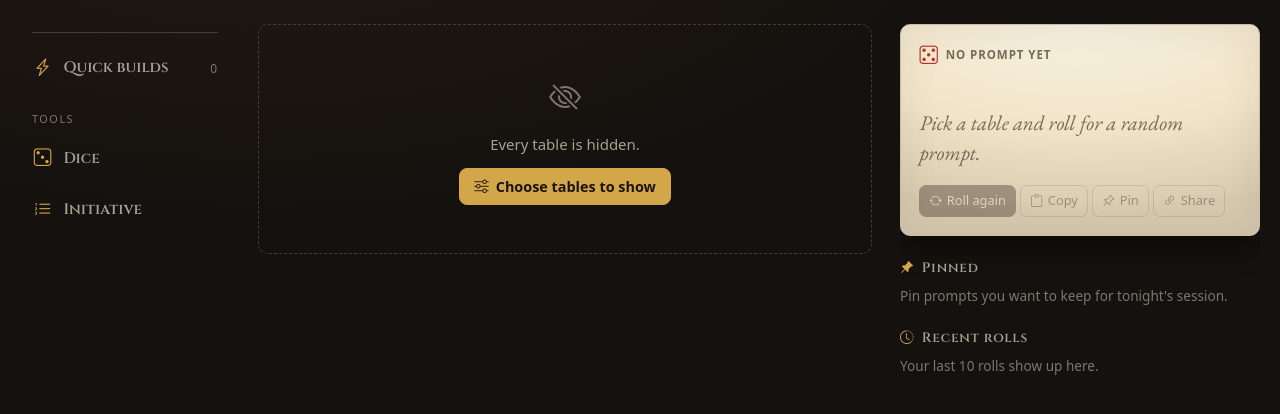
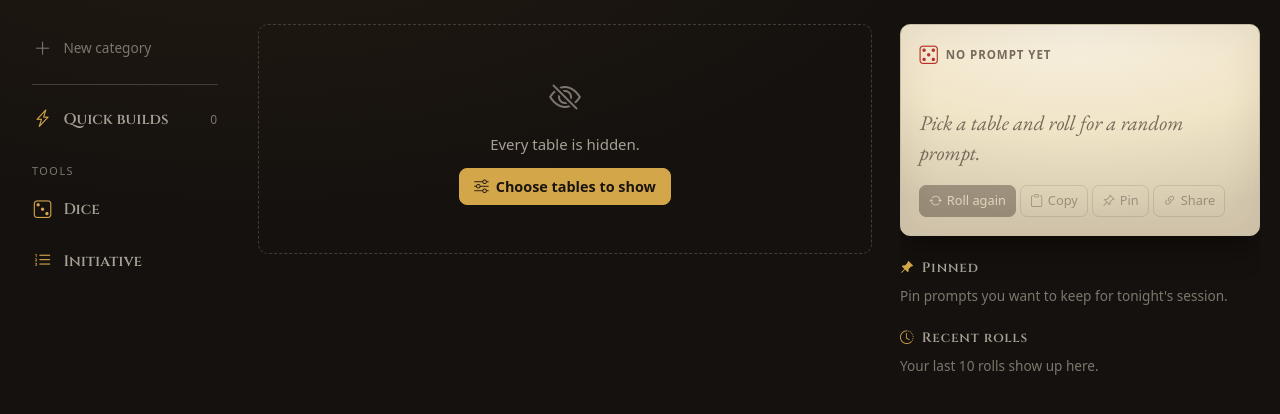
Before and after one commit to EonViljoen/Dnd-Generator-PythonFlask, a Flask app: page /cards in a window 1280 px wide. Shown: the part 65-479 px from the top of the page. Run offline with Flask 3, Linux system fonts and the light colour scheme; data that the repository does not hold is empty; parts of the project's set-up code (start-up, migrations or seed data) failed here and were passed over; some libraries are stand-ins or nearby versions.

Commit message:
Rename and move tables, duplicate built-ins, create and rename categories
- Own tables: "Rename or move" in the edit panel (name + category, or a
  new category). Built-in tables and personal copies keep their names;
  they get "Duplicate as my own table" instead, which makes a separate
  own table that can be renamed and moved.
- "+ New category" in the sidebar (category, first table, first entry).
- Own categories (only the user's tables) can be renamed from the
  category heading; their icon moves with them.
- Renames and moves keep everything pointing at the table: hidden
  tables, no-repeat history, the selected tile and Quick build lines.
  The URL follows the new category; emptied categories disappear.
- Names are validated (required, length, no "|", which joins category
  and table names internally); clashes are refused, case-insensitively,
  and the message shows the existing name.
- edits.js: cleanName, createTableFrom, moveTable, renameCategory with
  4 new Node tests (31 total). README updated.

Co-Authored-By: Claude Opus 5.5 <noreply@anthropic.com>

```diff
--- a/static/scripts/app.js
+++ b/static/scripts/app.js
@@ -156,6 +156,10 @@ import * as Edits from './edits.js';
             onclick: () => goToCategory(cat.name),
         }));
         {
+            items.push(el('li', {}, el('button', {
+                type: 'button', class: 'cat-btn cat-btn-add', title: 'Create a category of your own',
+                onclick: openNewCategory,
+            }, icon('plus-lg'), el('span', { text: 'New category' }))));
             items.push(el('li', { class: 'cat-nav-sep', 'aria-hidden': 'true' }));
             items.push(navButton({
                 iconName: 'lightning-charge',
@@ -273,7 +277,11 @@ import * as Edits from './edits.js';
             el('div', { class: 'content-head content-head-split' },
                 el('div', {},
                     el('div', { class: 'content-kicker', text: plural(cat.subcategories.length, 'table') + ' · ' + plural(cat.total, 'prompt') }),
-                    el('h1', { class: 'content-title', text: cat.name }),
+                    el('h1', { class: 'content-title' }, el('span', { text: cat.name }),
+                        isOwnCategory(cat.name) ? el('button', {
+                            type: 'button', class: 'icon-btn cat-rename', title: 'Rename this category', 'aria-label': 'Rename ' + cat.name,
+                            onclick: (e) => startCategoryRename(e.currentTarget.closest('.content-title'), cat.name),
+                        }, icon('pencil')) : null),
                     el('p', { class: 'content-blurb', text: cat.blurb })),
                 el('div', { class: 'content-head-tools' },
                     renderRollCount(),
@@ -285,6 +293,66 @@ import * as Edits from './edits.js';
                     }, icon('shuffle'), el('span', { text: 'Roll any table' })))),
             el('div', { class: 'tiles' }, ...cat.subcategories.map((sub) => renderTile(cat.name, sub)), renderNewTableTile(cat.name)));
     }
+
+    // A category is the user's own when it holds only their tables (or everything is theirs)
+    const isOwnCategory = (name) => !!custom?.data?.[name] && (custom.mode === 'replace' || !serverStructure.some((c) => c.name === name));
+
+    function startCategoryRename(heading, oldName) {
+        const input = el('input', { type: 'text', class: 'be-input cat-rename-input', maxlength: Edits.MAX_TABLE_NAME, 'aria-label': 'Category name', autocomplete: 'off' });
+        input.value = oldName;
+        const error = el('p', { class: 'dice-error', role: 'alert' });
+        const cancel = () => renderContent();
+        const form = el('form', {
+            class: 'cat-rename-form',
+            novalidate: true,
+            onsubmit: async (e) => {
+                e.preventDefault();
+                let res;
+                try { res = Edits.renameCategory(custom, oldName, input.value, allStructure.map((c) => c.name)); }
+                catch (err) { error.textContent = err.message; return; }
+                if (!res.changed) { cancel(); return; }
+                await remapTables(Object.keys(custom.data[oldName]).map((sub) => [oldName, sub, res.category, sub]));
+                if (!(await commitRecord(res.record))) { error.textContent = 'Could not save in this browser.'; return; }
+                goToCategory(res.category);
+                toast('Renamed to “' + res.category + '”');
+            },
+            onkeydown: (e) => { if (e.key === 'Escape') { e.stopPropagation(); cancel(); } },
+        },
+            input,
+            el('button', { type: 'submit', class: 'btn-gold btn-sm-gold' }, icon('check-lg'), el('span', { text: 'Save' })),
+            el('button', { type: 'button', class: 'link-btn', onclick: cancel }, 'Cancel'),
+            error);
+        heading.replaceWith(form);
+        input.focus();
+        input.select();
+    }
+
+    // ---- New category (from the sidebar) ----
+    const nc = { modalEl: $('newCategoryModal'), form: $('new-category-form'), category: $('nc-category'), table: $('nc-table'), entry: $('nc-entry'), error: $('nc-error') };
+    const ncModal = new bootstrap.Modal(nc.modalEl);
+    function openNewCategory() {
+        nc.form.reset();
+        nc.error.textContent = '';
+        ncModal.show();
+    }
+    nc.modalEl.addEventListener('shown.bs.modal', () => nc.category.focus());
+    nc.form.addEventListener('submit', async (e) => {
+        e.preventDefault();
+        nc.error.textContent = '';
+        const name = nc.category.value.trim();
+        const existing = allStructure.find((c) => c.name.toLowerCase() === name.toLowerCase());
+        if (existing) {
+            nc.error.textContent = 'There’s already a category called “' + existing.name + '”. Add a table to it with “+ New table” instead.';
+            return;
+        }
+        let res;
+        try { res = Edits.createTable(custom, name, nc.table.value, nc.entry.value, []); }
+        catch (err) { nc.error.textContent = err.message; return; }
+        if (!(await commitRecord(res.record))) { nc.error.textContent = 'Could not save in this browser.'; return; }
+        ncModal.hide();
+        goToCategory(res.category);
+        toast('Created the “' + res.category + '” category');
+    });
 
     // "+ New table" tile: turns into a small form
     function renderNewTableTile(category) {
@@ -1828,18 +1896,133 @@ import * as Edits from './edits.js';
         if (status === 'builtin') {
             box('info-circle', 'This is a built-in table',
                 el('p', { text: 'Your first change makes a personal copy of it, saved only in this browser. From then on you’ll see your version, while other users of the site still see the original table.' }),
-                el('p', { text: 'While you have a copy, updates to the built-in table won’t reach you. You can reset to the original at any time, and you can export your tables from Customize as a backup.' }));
+                el('p', { text: 'While you have a copy, updates to the built-in table won’t reach you. You can reset to the original at any time, and you can export your tables from Customize as a backup.' }),
+                el('p', { text: 'Built-in tables keep their name and category. To rename or move one, duplicate it as your own table.' }),
+                infoActions(duplicateButton()));
         } else if (status === 'copy') {
             box('pencil-square', 'You’re editing your personal copy',
                 el('p', { text: 'This copy of a built-in table is saved only in this browser. Other users of the site still see the original table, and updates to the built-in table won’t reach your copy.' }),
-                el('div', { class: 'edit-info-actions' },
-                    el('button', { type: 'button', class: 'btn-outline-gold btn-sm-gold', onclick: resetToOriginal }, icon('arrow-counterclockwise'), ' Reset to original')));
+                infoActions(
+                    el('button', { type: 'button', class: 'btn-outline-gold btn-sm-gold', onclick: resetToOriginal }, icon('arrow-counterclockwise'), ' Reset to original'),
+                    duplicateButton()));
         } else {
             box('journal-bookmark', 'This table is yours',
                 el('p', { text: 'It’s saved only in this browser. Export your tables from Customize to keep a backup or move them to another device.' }),
-                el('div', { class: 'edit-info-actions' },
+                infoActions(
+                    el('button', {
+                        type: 'button', class: 'btn-outline-gold btn-sm-gold',
+                        onclick: () => showTableForm({
+                            title: 'Rename or move this table', name: sub, category, submit: 'Save',
+                            onSubmit: (newCat, newSub) => moveThisTable(newCat, newSub),
+                        }),
+                    }, icon('pencil-square'), ' Rename or move'),
                     el('button', { type: 'button', class: 'btn-outline-danger-ink btn-sm-gold', onclick: deleteThisTable }, icon('trash'), ' Delete table')));
         }
+    }
+
+    // Actions row + a holder for the inline name/category form
+    function infoActions(...buttons) {
+        return el('div', {}, el('div', { class: 'edit-info-actions' }, ...buttons), el('div', { class: 'edit-info-form', id: 'edit-info-form' }));
+    }
+
+    function duplicateButton() {
+        const { category, sub } = modalTable;
+        return el('button', {
+            type: 'button', class: 'btn-outline-gold btn-sm-gold',
+            title: 'Make a separate table of your own with these entries, which you can rename and move',
+            onclick: () => showTableForm({
+                title: 'Duplicate as my own table', name: sub + ' (mine)', category, submit: 'Duplicate',
+                onSubmit: (newCat, newSub) => duplicateThisTable(newCat, newSub),
+            }),
+        }, icon('copy'), ' Duplicate as my own table');
+    }
+
+    // Small form: table name + category (existing or new)
+    function showTableForm({ title, name, category, submit, onSubmit }) {
+        const holder = $('edit-info-form');
+        if (!holder) return;
+        const nameInput = el('input', { type: 'text', class: 'be-input', maxlength: Edits.MAX_TABLE_NAME, 'aria-label': 'Table name', autocomplete: 'off' });
+        nameInput.value = name;
+        const NEW = '__new__';
+        const select = el('select', { class: 'be-input', 'aria-label': 'Category' },
+            ...allStructure.map((c) => { const o = el('option', { value: c.name, text: c.name }); o.selected = c.name === category; return o; }),
+            el('option', { value: NEW, text: '+ New category…' }));
+        const newCat = el('input', { type: 'text', class: 'be-input', maxlength: Edits.MAX_TABLE_NAME, placeholder: 'New category name', 'aria-label': 'New category name', autocomplete: 'off', hidden: true });
+        select.addEventListener('change', () => { newCat.hidden = select.value !== NEW; if (!newCat.hidden) newCat.focus(); });
+        const error = el('p', { class: 'dice-error', role: 'alert' });
+        const form = el('form', {
+            class: 'table-form',
+            novalidate: true,
+            onsubmit: async (e) => {
+                e.preventDefault();
+                error.textContent = '';
+                const cat = select.value === NEW ? newCat.value : select.value;
+                const msg = await onSubmit(cat, nameInput.value);
+                if (msg) error.textContent = msg;
+            },
+            onkeydown: (e) => { if (e.key === 'Escape') { e.stopPropagation(); fill(holder); } },
+        },
+            el('strong', { class: 'table-form-title', text: title }),
+            el('div', { class: 'table-form-fields' },
+                el('label', { class: 'be-field' }, el('span', { text: 'Name' }), nameInput),
+                el('label', { class: 'be-field' }, el('span', { text: 'Category' }), select, newCat)),
+            error,
+            el('div', { class: 'table-form-actions' },
+                el('button', { type: 'button', class: 'link-btn', onclick: () => fill(holder) }, 'Cancel'),
+                el('button', { type: 'submit', class: 'btn-gold btn-sm-gold' }, icon('check-lg'), el('span', { text: submit }))));
+        fill(holder, form);
+        nameInput.focus();
+        nameInput.select();
+    }
+
+    const tableNamesIn = (category) => allStructure.find((c) => c.name === category)?.subcategories.map((s) => s.name) || [];
+
+    // Rename/move an own table. Returns an error message, or nothing on success.
+    async function moveThisTable(newCat, newSub) {
+        const { category, sub } = modalTable;
+        let res;
+        try { res = Edits.moveTable(custom, category, sub, newCat, newSub, tableNamesIn(String(newCat).trim())); }
+        catch (err) { return err.message; }
+        if (!res.changed) { fill($('edit-info-form')); return; }
+        await remapTables([[category, sub, res.category, res.sub]]);
+        if (!(await commitRecord(res.record))) return 'Could not save in this browser.';
+        modalTable.category = res.category;
+        modalTable.sub = res.sub;
+        els.modalKicker.textContent = res.category;
+        els.modalTitle.textContent = res.sub;
+        if (view?.type === 'category') goToCategory(res.category);
+        renderEditInfo();
+        renderEntries();
+        toast(res.category !== category ? 'Moved to ' + res.category + ' › ' + res.sub : 'Renamed to “' + res.sub + '”');
+    }
+
+    async function duplicateThisTable(newCat, newSub) {
+        let res;
+        try { res = Edits.createTableFrom(custom, newCat, newSub, modalTable.entries, tableNamesIn(String(newCat).trim())); }
+        catch (err) { return err.message; }
+        if (!(await commitRecord(res.record))) return 'Could not save in this browser.';
+        goToCategory(res.category);
+        toast('Created your own table “' + res.sub + '”');
+        showEntries(res.category, res.sub, { edit: true });
+    }
+
+    // After a rename/move, keep everything that refers to a table by name pointing at it
+    async function remapTables(pairs) {
+        let hiddenChanged = false, seenChanged = false, buildsChanged = false;
+        for (const [oldCat, oldSub, newCat, newSub] of pairs) {
+            const from = keyOf(oldCat, oldSub), to = keyOf(newCat, newSub);
+            if (hidden.has(from)) { hidden.delete(from); hidden.add(to); hiddenChanged = true; }
+            if (seen[from]) { seen[to] = seen[from]; delete seen[from]; seenChanged = true; }
+            if (activeKey === from) activeKey = to;
+            builds = builds.map((b) => {
+                if (!b.parts.some((p) => p.category === oldCat && p.sub === oldSub)) return b;
+                buildsChanged = true;
+                return { ...b, parts: b.parts.map((p) => (p.category === oldCat && p.sub === oldSub ? { ...p, category: newCat, sub: newSub } : p)) };
+            });
+        }
+        if (hiddenChanged) save(HIDDEN_KEY, [...hidden]);
+        if (seenChanged) save(SEEN_KEY, seen);
+        if (buildsChanged) { try { await userBuilds.save(builds); } catch { /* the builds stay renamed in memory */ } }
     }
 
     // Save a new custom record (or remove it when nothing is left), then reload the data
--- a/static/scripts/edits.js
+++ b/static/scripts/edits.js
@@ -111,16 +111,65 @@ function removeTable(r, category, sub) {
 export const resetTable = (record, category, sub) => removeTable(clone(record), category, sub);
 export const deleteTable = (record, category, sub) => removeTable(clone(record), category, sub);
 
+// Names are joined as "category|table" internally, so "|" isn't allowed in them
+export function cleanName(name, what) {
+    const n = String(name ?? '').trim();
+    if (!n) throw new Error('Give the ' + what + ' a name.');
+    if (n.length > MAX_TABLE_NAME) throw new Error(what[0].toUpperCase() + what.slice(1) + ' names can be up to ' + MAX_TABLE_NAME + ' characters.');
+    if (n.includes('|')) throw new Error('Names can’t contain “|”.');
+    return n;
+}
+
+const sameName = (a, b) => a.toLowerCase() === b.toLowerCase();
+
 // existingNames: every table name currently in the category (built-in and custom)
 export function createTable(record, category, name, firstEntry, existingNames = []) {
-    const sub = String(name ?? '').trim();
-    if (!sub) throw new Error('Give the table a name.');
-    if (sub.length > MAX_TABLE_NAME) throw new Error('Table names can be up to ' + MAX_TABLE_NAME + ' characters.');
-    if (existingNames.some((n) => n.toLowerCase() === sub.toLowerCase())) throw new Error('There’s already a table called “' + sub + '” here.');
+    return createTableFrom(record, category, name, [firstEntry], existingNames);
+}
+
+// New own table from a list of entries (also used to duplicate a built-in table)
+export function createTableFrom(record, category, name, entries, existingNames = []) {
+    const cat = cleanName(category, 'category');
+    const sub = cleanName(name, 'table');
+    const taken = existingNames.find((n) => sameName(n, sub));
+    if (taken) throw new Error('There’s already a table called “' + taken + '” in ' + cat + '.');
+    const cleaned = entries.map(cleanText);
+    if (!cleaned.length) throw new Error('A table needs at least one entry.');
     const r = clone(record || emptyRecord());
-    r.data[category] = r.data[category] || {};
-    r.data[category][sub] = [cleanText(firstEntry)];
-    return { record: recount(r), sub };
+    r.data[cat] = r.data[cat] || {};
+    r.data[cat][sub] = cleaned;
+    return { record: recount(r), category: cat, sub };
+}
+
+// Rename and/or move an own table. targetNames: table names already in the target category.
+export function moveTable(record, fromCat, fromSub, toCat, toSub, targetNames = []) {
+    const r = clone(record);
+    const entries = tableOf(r, fromCat, fromSub);
+    const cat = cleanName(toCat, 'category');
+    const sub = cleanName(toSub, 'table');
+    if (cat === fromCat && sub === fromSub) return { record: recount(r), category: cat, sub, changed: false };
+    const clash = targetNames.find((n) => sameName(n, sub) && !(cat === fromCat && n === fromSub));
+    if (clash) throw new Error('There’s already a table called “' + clash + '” in ' + cat + '.');
+    delete r.data[fromCat][fromSub];
+    if (!Object.keys(r.data[fromCat]).length) delete r.data[fromCat];
+    r.data[cat] = r.data[cat] || {};
+    r.data[cat][sub] = entries;
+    return { record: recount(r), category: cat, sub, changed: true };
+}
+
+// Rename an own category (all of its tables move with it, and its icon). otherCategories: every other category name.
+export function renameCategory(record, fromCat, toCat, otherCategories = []) {
+    const r = clone(record);
+    if (!r.data[fromCat]) throw new Error('That category isn’t editable.');
+    const cat = cleanName(toCat, 'category');
+    if (cat === fromCat) return { record: recount(r), category: cat, changed: false };
+    const clash = otherCategories.find((n) => n !== fromCat && sameName(n, cat));
+    if (clash) throw new Error('There’s already a category called “' + clash + '”.');
+    r.data[cat] = { ...(r.data[cat] || {}), ...r.data[fromCat] };
+    delete r.data[fromCat];
+    if (r.icons[fromCat]) { r.icons[cat] = r.icons[fromCat]; delete r.icons[fromCat]; }
+    r.overrides = r.overrides.map((k) => (k.startsWith(fromCat + '|') ? cat + k.slice(fromCat.length) : k));
+    return { record: recount(r), category: cat, changed: true };
 }
 
 // True when nothing is left worth keeping (no tables, no icon choices): the record can be removed
--- a/static/styles/style.css
+++ b/static/styles/style.css
@@ -2498,3 +2498,63 @@ select.be-input { appearance: auto; }
     .entries-edit-toggle span { display: none; }
     .edit-add { flex-direction: column; align-items: stretch; }
 }
+
+/* Rename / move / duplicate tables, categories */
+.edit-info-form:empty { display: none; }
+.table-form {
+    margin-top: 0.7rem;
+    padding: 0.7rem 0.75rem;
+    border: 1px solid var(--border-strong);
+    border-radius: 9px;
+    background: var(--bg);
+    display: flex;
+    flex-direction: column;
+    gap: 0.5rem;
+}
+.table-form-title { font-size: 0.85rem; }
+.table-form-fields {
+    display: grid;
+    grid-template-columns: minmax(0, 1.2fr) minmax(0, 1fr);
+    gap: 0.5rem;
+}
+.table-form-fields .be-field input[hidden] { display: none; }
+.table-form-fields .be-field select + input { margin-top: 0.35rem; }
+.table-form .dice-error { margin: 0; }
+.table-form-actions { display: flex; justify-content: flex-end; align-items: center; gap: 0.75rem; }
+.table-form-actions .link-btn { margin: 0; }
+
+.content-title .cat-rename {
+    font-size: 0.95rem;
+    vertical-align: middle;
+    margin-left: 0.35rem;
+    opacity: 0.6;
+}
+.content-title .cat-rename:hover { opacity: 1; }
+.cat-rename-form {
+    display: flex;
+    flex-wrap: wrap;
+    align-items: center;
+    gap: 0.5rem;
+    margin: 0 0 0.35rem;
+}
+.cat-rename-input {
+    width: min(360px, 100%);
+    font-family: var(--font-display);
+    font-weight: 700;
+    font-size: 1.4rem;
+}
+.cat-rename-form .link-btn { margin: 0; }
+.cat-rename-form .dice-error { flex-basis: 100%; margin: 0; }
+
+.cat-btn-add { color: var(--faint); font-family: var(--font-ui); font-weight: 500; font-size: 0.85rem; }
+.cat-btn-add .bi { color: var(--faint); }
+.cat-btn-add:hover .bi { color: var(--gold); }
+.nc-body { display: flex; flex-direction: column; gap: 0.6rem; }
+.nc-body .cz-sub { margin: 0 0 0.2rem; }
+
+@media (max-width: 1199.98px) {
+    .cat-btn-add { border-style: dashed; }
+}
+@media (max-width: 899.98px) {
+    .table-form-fields { grid-template-columns: minmax(0, 1fr); }
+}
--- a/templates/card.html
+++ b/templates/card.html
@@ -115,6 +115,32 @@
             <ol id="entriesList" class="entries-list"></ol>
           </div>
         </div>
+      </div>
+    </div>
+
+    <!-- New category -->
+    <div class="modal fade" id="newCategoryModal" tabindex="-1" aria-labelledby="newCategoryLabel" aria-hidden="true">
+      <div class="modal-dialog">
+        <form class="modal-content" id="new-category-form" novalidate>
+          <div class="modal-header">
+            <div class="flex-grow-1">
+              <div class="modal-kicker">Your tables</div>
+              <h5 class="modal-title" id="newCategoryLabel">New category</h5>
+            </div>
+            <button type="button" class="btn-close" data-bs-dismiss="modal" aria-label="Close"></button>
+          </div>
+          <div class="modal-body nc-body">
+            <p class="cz-sub">A category holds tables, so start it with its first table and entry. You can pick its sidebar icon in Customize. Saved only in this browser.</p>
+            <label class="be-field"><span>Category name</span><input type="text" id="nc-category" class="be-input" maxlength="120" placeholder="e.g. Sky Signs" autocomplete="off"></label>
+            <label class="be-field"><span>First table</span><input type="text" id="nc-table" class="be-input" maxlength="120" placeholder="e.g. Moon Omens" autocomplete="off"></label>
+            <label class="be-field"><span>First entry</span><textarea id="nc-entry" class="be-input" rows="2" maxlength="5000" placeholder="e.g. A red moon rises: the dead grow restless."></textarea></label>
+            <p class="dice-error" id="nc-error" role="alert"></p>
+          </div>
+          <div class="modal-footer be-footer">
+            <button type="button" class="btn-outline-gold" data-bs-dismiss="modal">Cancel</button>
+            <button type="submit" class="btn-gold"><i class="bi bi-check-lg"></i> Create</button>
+          </div>
+        </form>
       </div>
     </div>
 
```
Also changed, not shown: tests/edits.test.mjs (+38 -0 lines), README.md.
